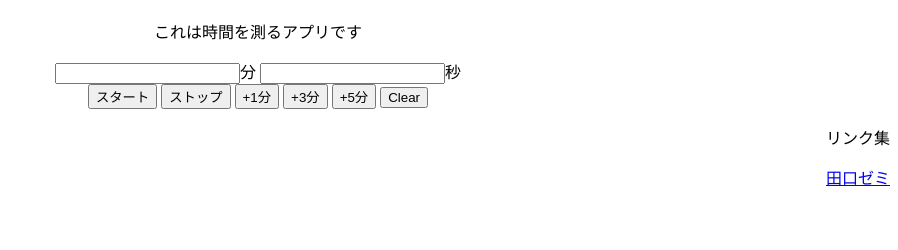
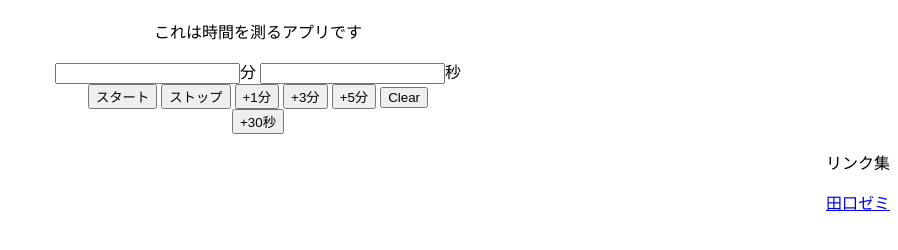
Before and after one commit to Yu-kaida/webtimer, a plain HTML site: page index.html in a window 1280 px wide. Shown: the part 70-320 px from the top of the page, without its empty margins (382-1280 px from the left). Drawn offline with Linux system fonts and the light colour scheme.

Commit message:
add clear functions

```diff
--- a/index.html
+++ b/index.html
@@ -22,7 +22,8 @@
       <input type="button" value="+1分" onclick="plus_num(1)">
       <input type="button" value="+3分" onclick="plus_num(3)">
       <input type="button" value="+5分" onclick="plus_num(5)">
-      <input type="button" value="Clear" onclick="clear()">
+      <input type="button" value="Clear" onclick="reSet()"> <br>
+      <input type="button" value="+30秒" onclick="plus_sec(30)">
     </form>
   </div>
 
--- a/js/script.js
+++ b/js/script.js
@@ -66,3 +66,8 @@ function plus_num(cmd) {
   var cmd;
   document.timer.elements[0].value += cmd;
 }
+
+function plus_sec(cmd2) {
+  var cmd2;
+  document.timer.elements[1].value += cmd2;
+}
```
